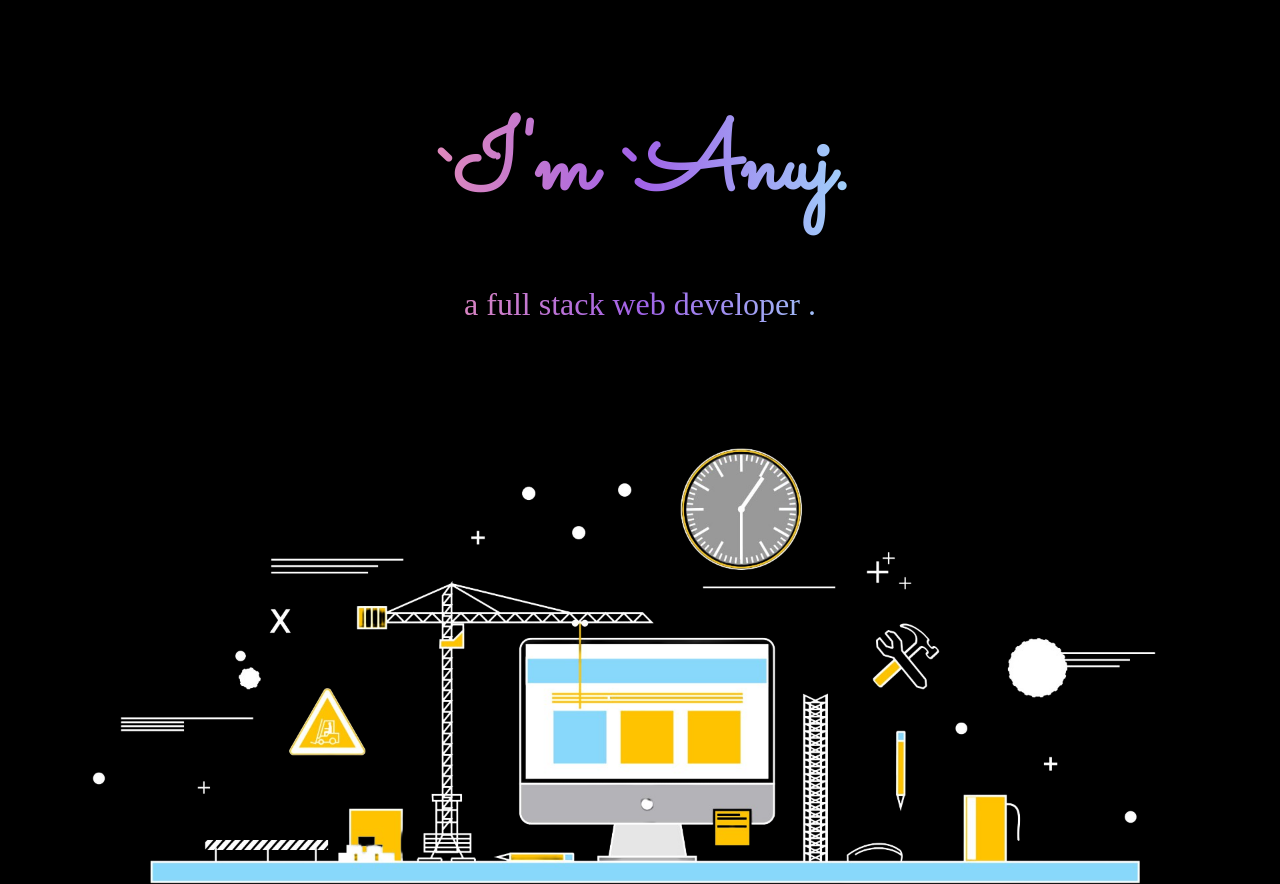
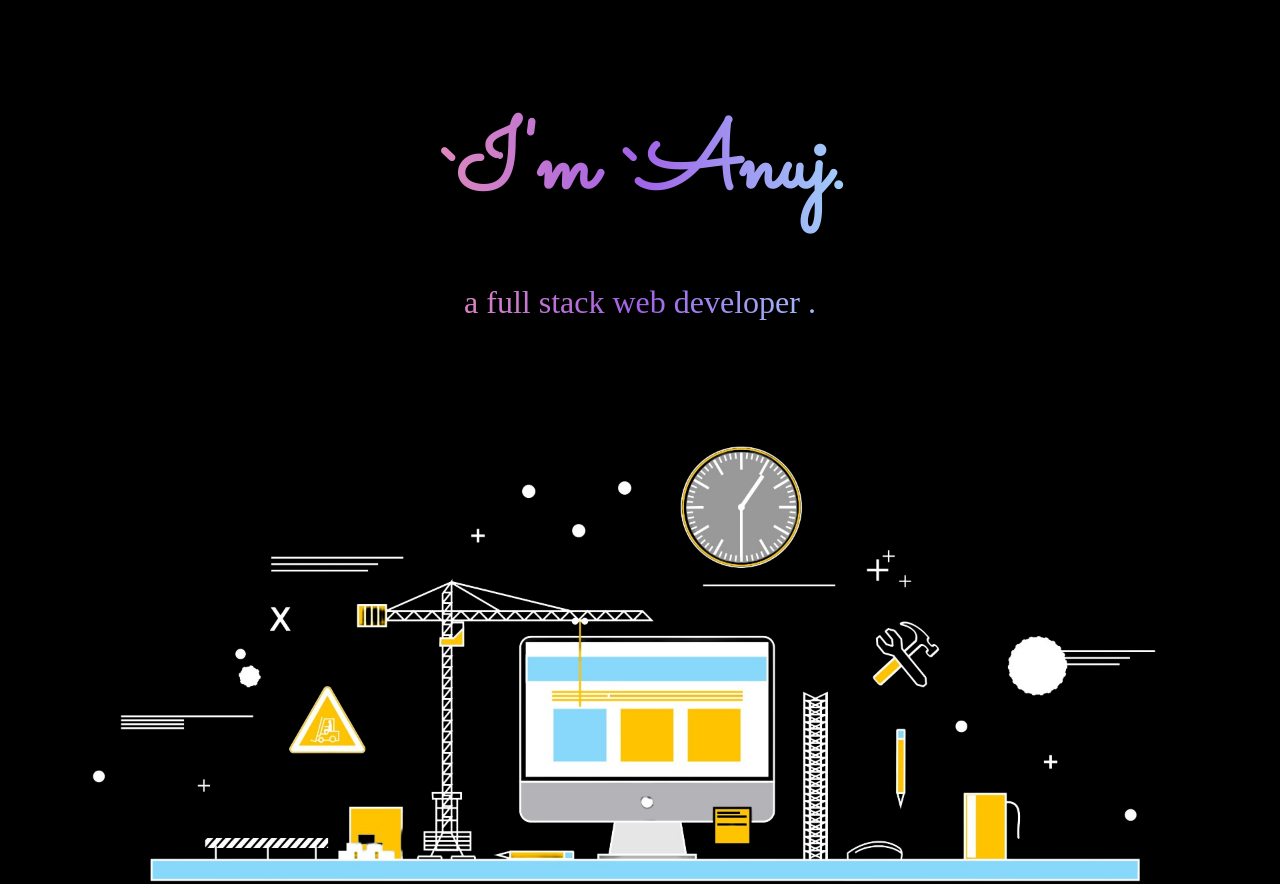
Before and after one commit to anu22222/cvv, a plain HTML site: page index.html in a window 1280 px wide. Shown: the top 884 px of the page. Drawn offline with Linux system fonts and the light colour scheme; a web font is replaced by a local one.

Commit message:
Update styles.css

```diff
--- a/css/styles.css
+++ b/css/styles.css
@@ -16,7 +16,7 @@ font-family: 'Sacramento', cursive;
   -webkit-background-clip: text;
   -webkit-text-fill-color: transparent;
 background-color:black;
-  font-size: 6rem;
+  font-size: 5.9rem;
   margin-top:0px;
   margin-bottom: 0px;
   padding-top:100px;
```
